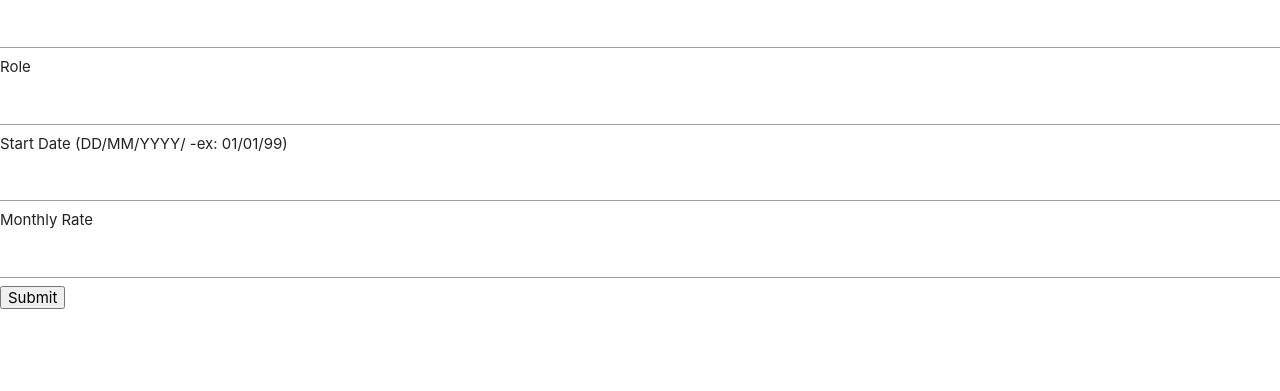
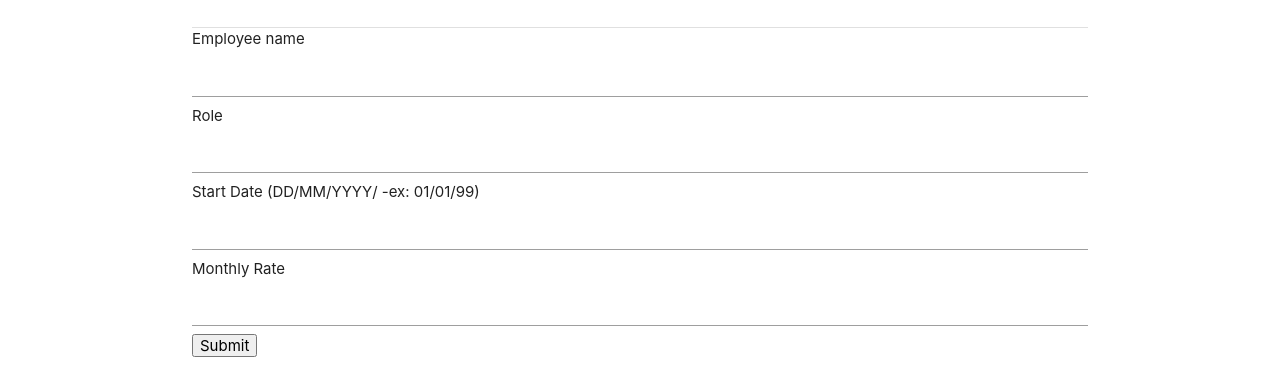
Before and after one commit to tobross/G3EDM, a plain HTML site: page index.html in a window 1280 px wide. Shown: the part 409-800 px from the top of the page. Drawn offline with nearby package versions, Linux system fonts and the light colour scheme.

Commit message:
added gitignore and materialize links

```diff
--- a/index.html
+++ b/index.html
@@ -17,6 +17,9 @@
 
 </head>
 <body>
+
+        <div class="container">
+                <!-- Page Content goes here -->
     <div class="">
     <h1>Employee Data Management</h1>
     <h3>A Comprehensive Directory of Employee Billable Hours</h3>
@@ -56,7 +59,8 @@
         <input type="submit" value="Submit">
     </form>
 
-
+    <!-- Div closes entire page continer -->
+</div>
     <script type="text/javascript" src="js/materialize.min.js"></script>
 
 </body>
```
